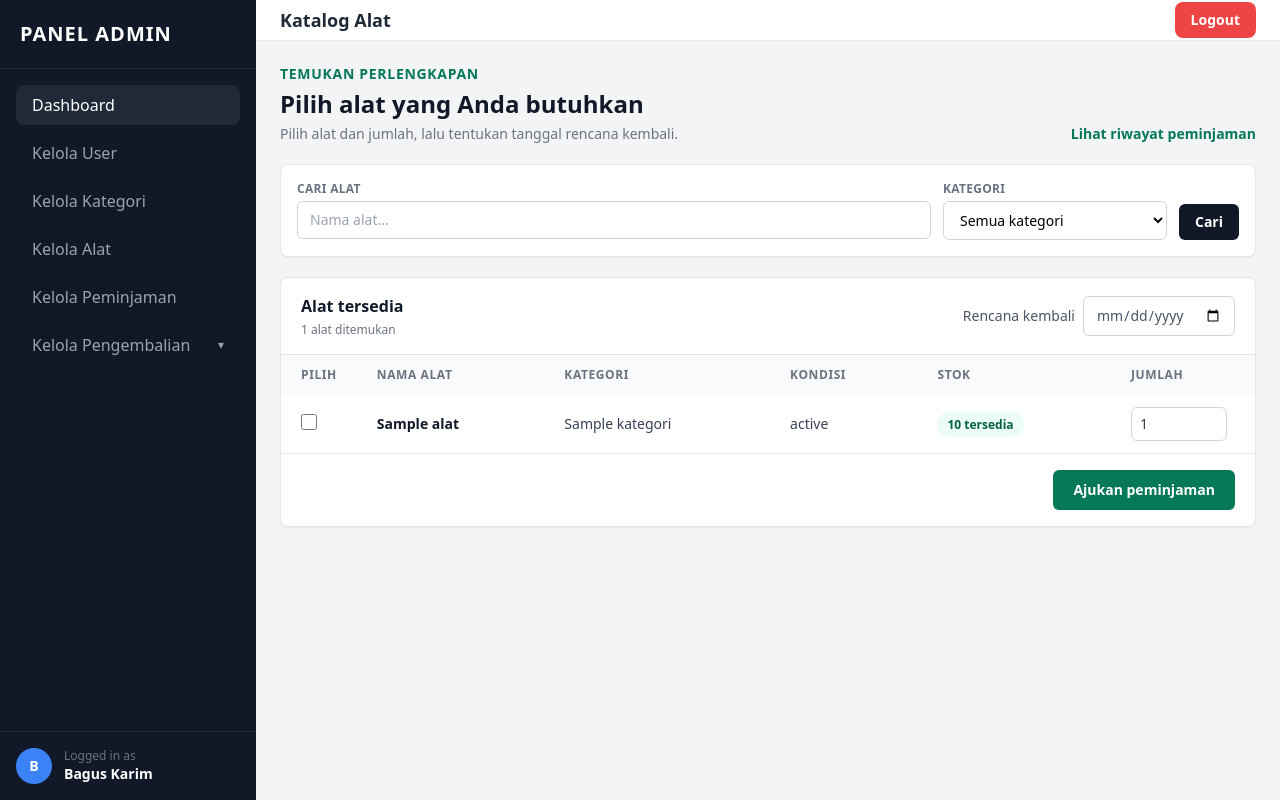
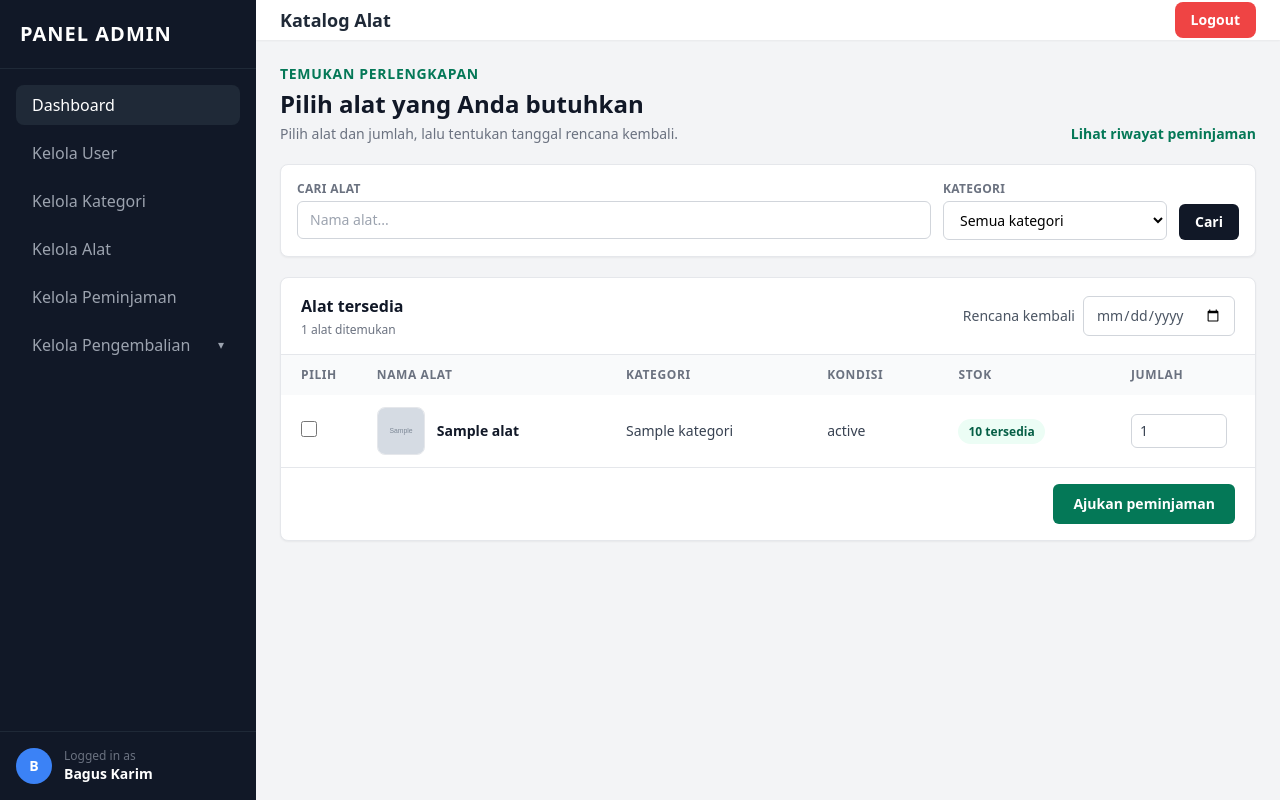
Before and after one commit to abdalubaidillah/peminjaman-alat, a Laravel app: template resources/views/peminjam/katalog.blade.php in a window 1280 px wide. Run offline with Laravel 12, Linux system fonts and the light colour scheme; a user stored in the database is signed in; data comes from the database, SQL or seed files in the repository; the template is opened without the code that fills it: most values are stand-ins (such as "Sample title", 1, 10 or a date in 2020); grey boxes marked "Sample" are stand-in pictures; some libraries are stand-ins or nearby versions.

Commit message:
memperbaiki katalog peminjam

```diff
--- a/resources/views/peminjam/katalog.blade.php
+++ b/resources/views/peminjam/katalog.blade.php
@@ -78,7 +78,16 @@
                         @forelse($alats as $alat)
                             <tr class="hover:bg-gray-50">
                                 <td class="px-5 py-3"><input type="checkbox" name="alat_id[]" value="{{ $alat->id }}" @checked(in_array($alat->id, old('alat_id', []))) class="h-4 w-4 rounded border-gray-300 text-emerald-700 focus:ring-emerald-600"></td>
-                                <td class="px-5 py-3 font-semibold text-gray-900">{{ $alat->nama_alat }}</td>
+                                <td class="px-5 py-3 font-semibold text-gray-900">
+                                    <div class="flex min-w-0 items-center gap-3">
+                                        @if($alat->gambar)
+                                            <img src="{{ asset($alat->gambar) }}" alt="{{ $alat->nama_alat }}" class="h-12 w-12 shrink-0 rounded-lg border border-gray-200 object-cover">
+                                        @else
+                                            <div class="flex h-12 w-12 shrink-0 items-center justify-center rounded-lg border border-dashed border-gray-300 text-center text-[10px] font-medium text-gray-400">Tidak ada</div>
+                                        @endif
+                                        <span class="break-words">{{ $alat->nama_alat }}</span>
+                                    </div>
+                                </td>
                                 <td class="px-5 py-3">{{ $alat->kategori->nama_kategori ?? '-' }}</td>
                                 <td class="px-5 py-3">{{ $alat->status_kondisi }}</td>
                                 <td class="px-5 py-3"><span class="rounded-full bg-emerald-50 px-2.5 py-1 text-xs font-semibold text-emerald-800">{{ $alat->stok }} tersedia</span></td>
```
